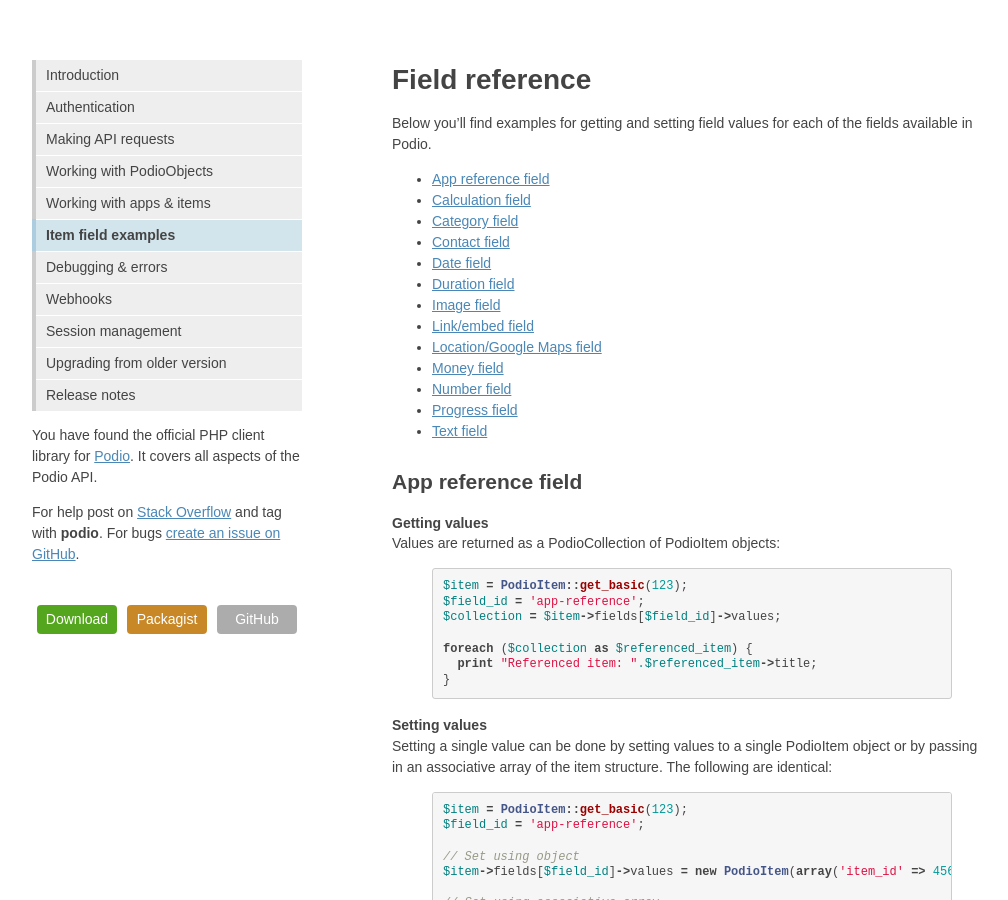
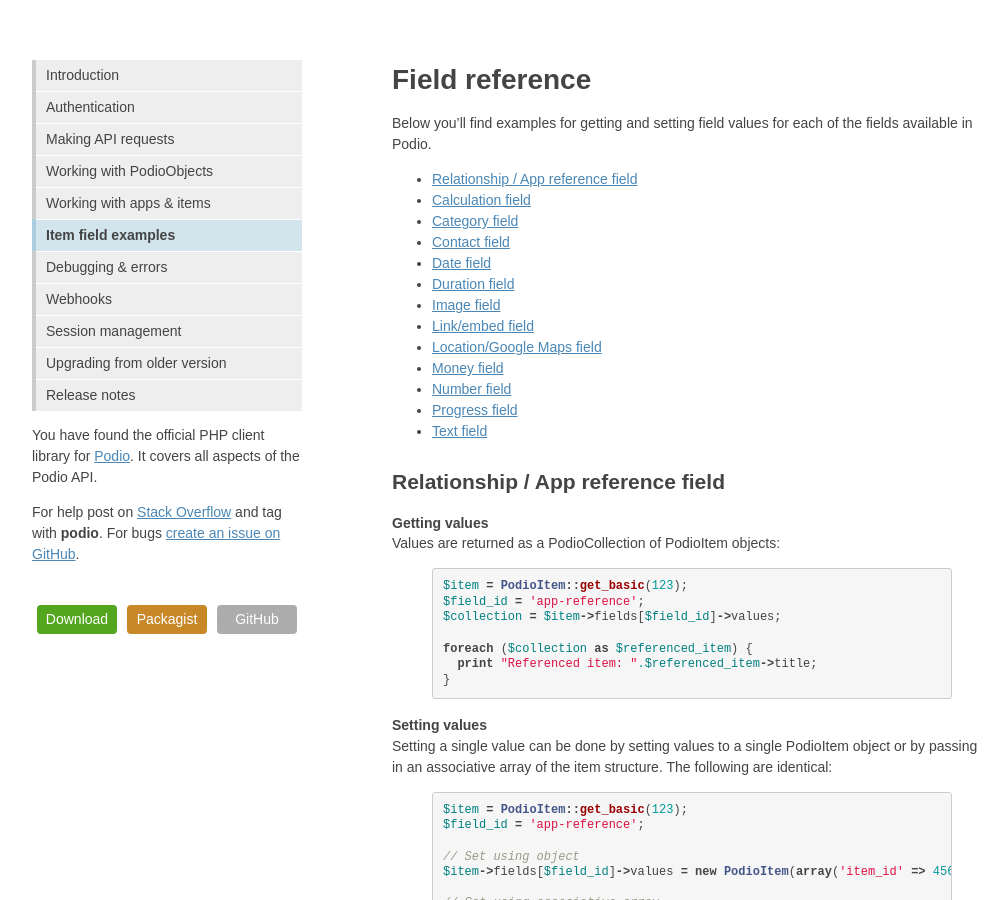
Before and after one commit to podio-community/podio-php, a Jekyll site: the page built from fields/index.md, in a window 1280 px wide and 900 px high. Shown: the whole window, without its empty margins (128-1136 px from the left). Built offline with Jekyll 4.4.1, drawn with Linux system fonts in a browser that asks for light colours.

Commit message:
App reference field is called "relation" in the Podio UI

```diff
--- a/fields/index.md
+++ b/fields/index.md
@@ -5,7 +5,7 @@ active: fields
 # Field reference
 Below you'll find examples for getting and setting field values for each of the fields available in Podio.
 
-* [App reference field](#app-reference-field)
+* [Relationship / App reference field](#relationshipapp-reference-field)
 * [Calculation field](#calculation-field)
 * [Category field](#category-field)
 * [Contact field](#contact-field)
@@ -19,7 +19,7 @@ Below you'll find examples for getting and setting field values for each of the
 * [Progress field](#progress-field)
 * [Text field](#text-field)
 
-## App reference field
+## Relationship / App reference field
 
 #### Getting values
 Values are returned as a PodioCollection of PodioItem objects:
```
